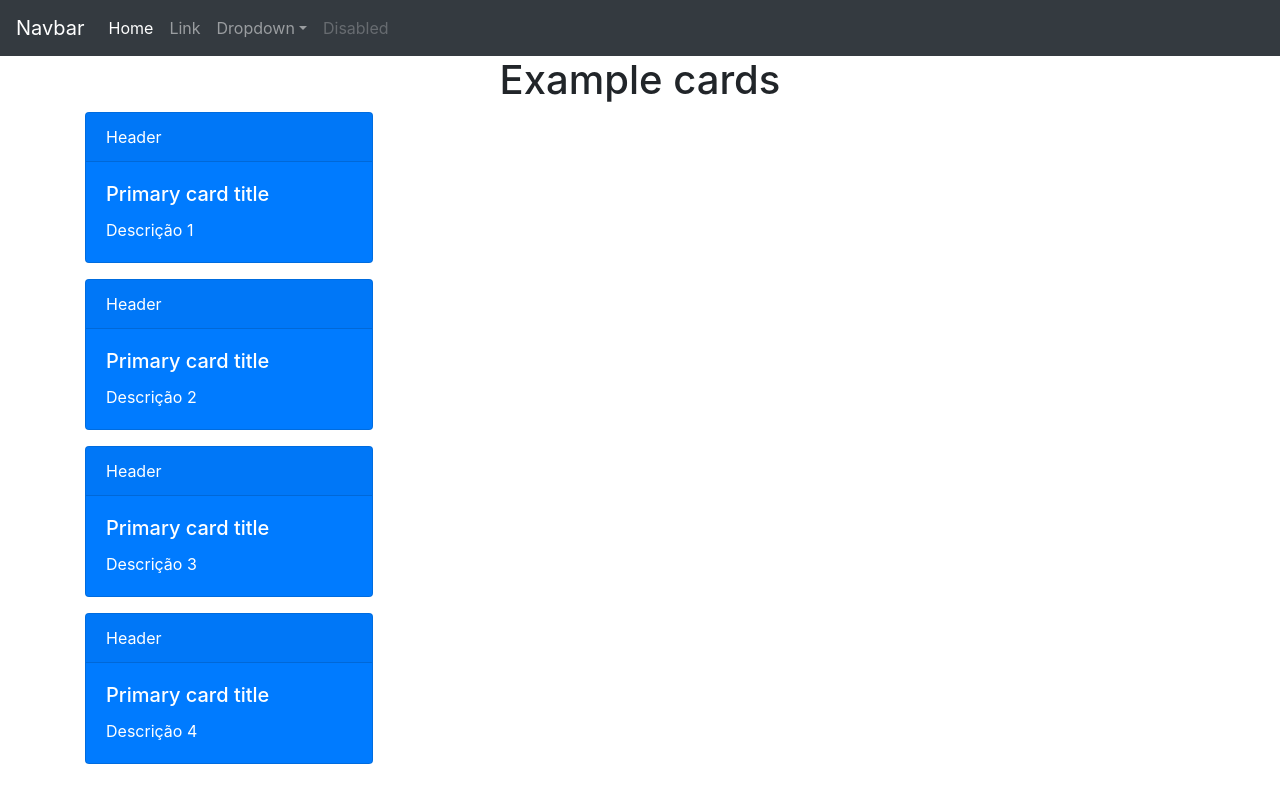
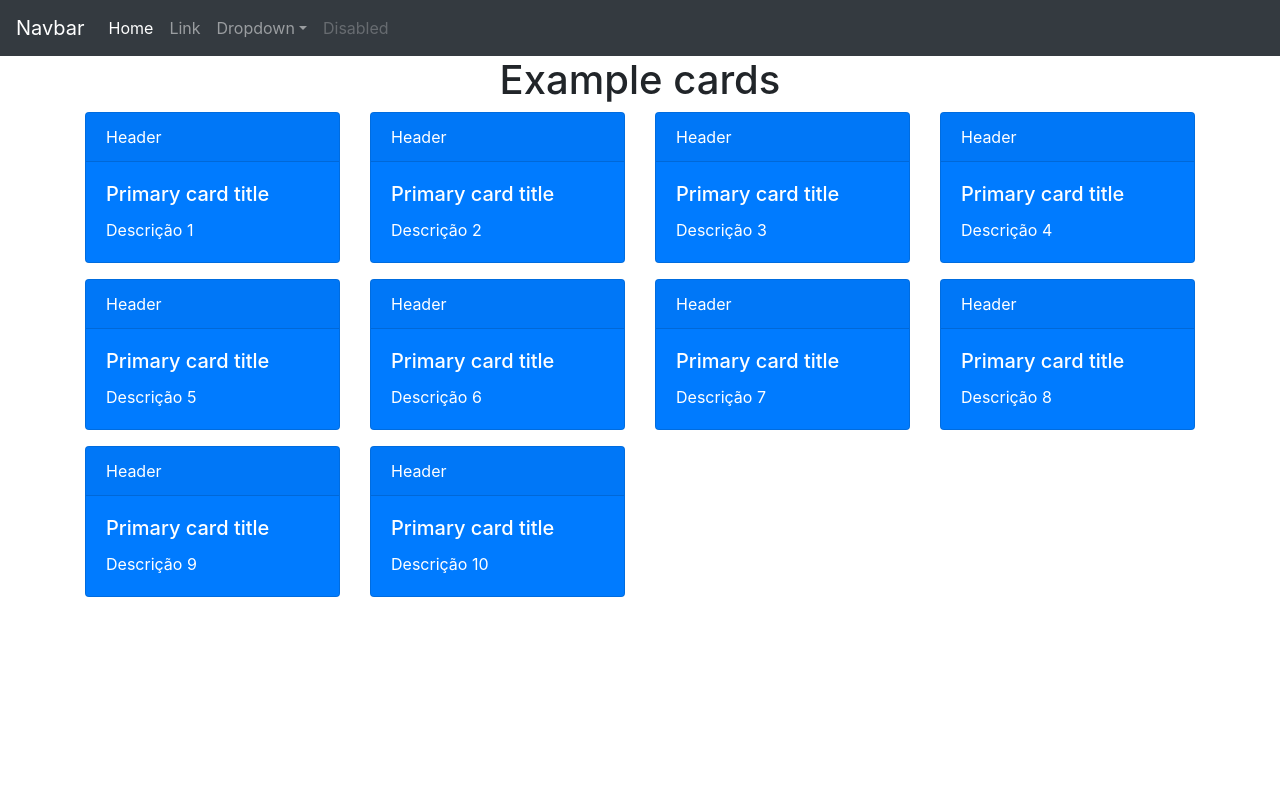
Before and after one commit to williandias360/example_bootstrap_vuejs, a Vue app: page / in a window 1280 px wide. Built offline with nearby package versions, Linux system fonts and the light colour scheme.

Commit message:
Ajuste dos cards

```diff
--- a/src/components/Cards.vue
+++ b/src/components/Cards.vue
@@ -1,13 +1,10 @@
 <template>
   <div class="container">
-    <div class="row">
-      <div class="col-md">
+    <div class="row" >
+      <div class="col-12 col-sm-6 col-md-4 col-lg-3 justify-content-center"  v-for="card in cards"
+          v-bind:key="card">
         <div
-          class="card text-white bg-primary mb-3"
-          style="max-width: 18rem;"
-          v-for="card in cards"
-          v-bind:key="card"
-        >
+          class="card text-white bg-primary mb-3" style="max-width: 18rem;">
           <div class="card-header">Header</div>
           <div class="card-body">
             <h5 class="card-title">Primary card title</h5>
@@ -24,7 +21,8 @@ export default {
   name: "Cards",
   data: function() {
     return {
-      cards: ["Descrição 1", "Descrição 2", "Descrição 3", "Descrição 4"]
+      cards: ["Descrição 1", "Descrição 2", "Descrição 3", "Descrição 4",
+      "Descrição 5", "Descrição 6", "Descrição 7", "Descrição 8", "Descrição 9", "Descrição 10"]
     };
   },
   methods: {}
```
